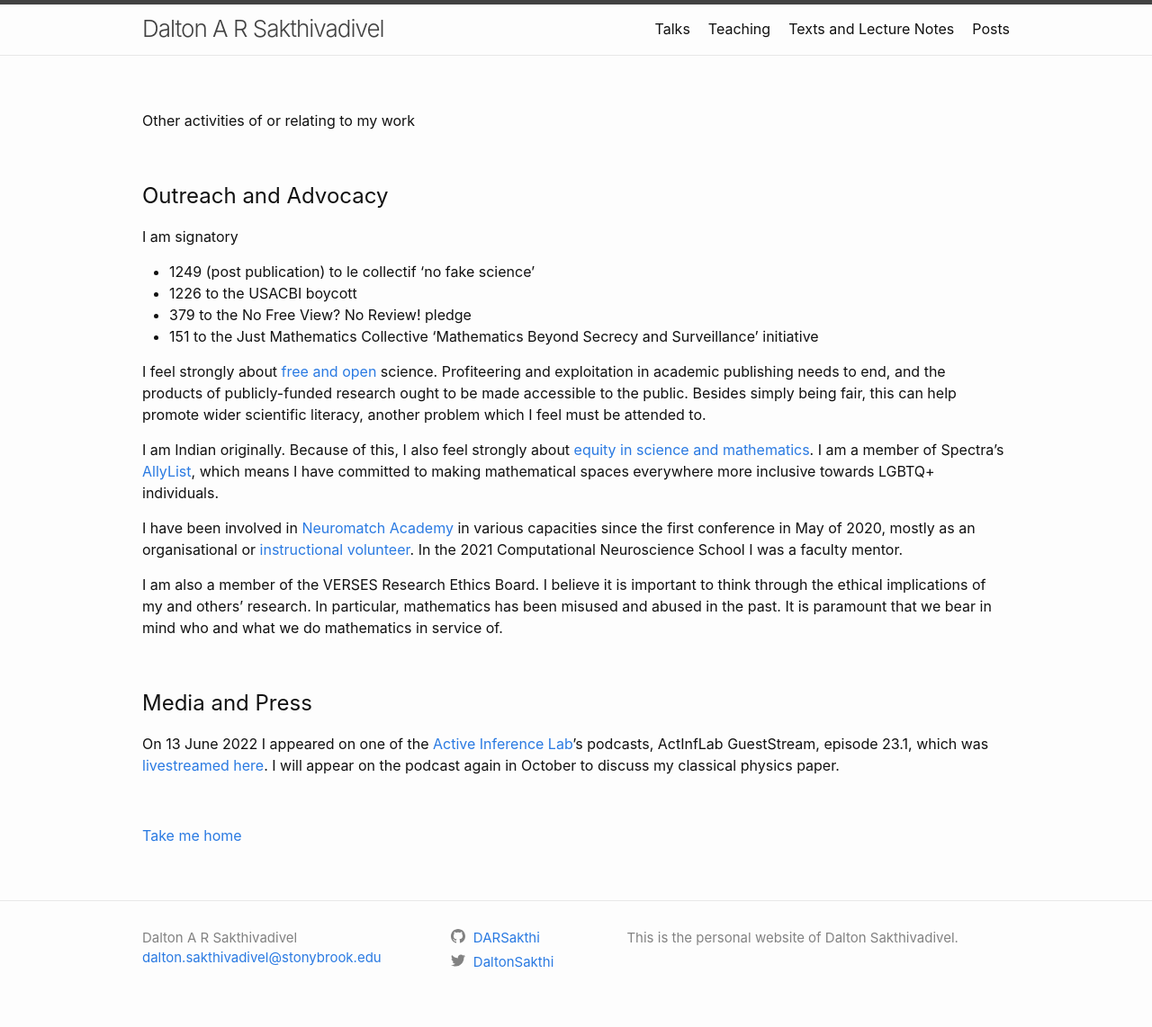
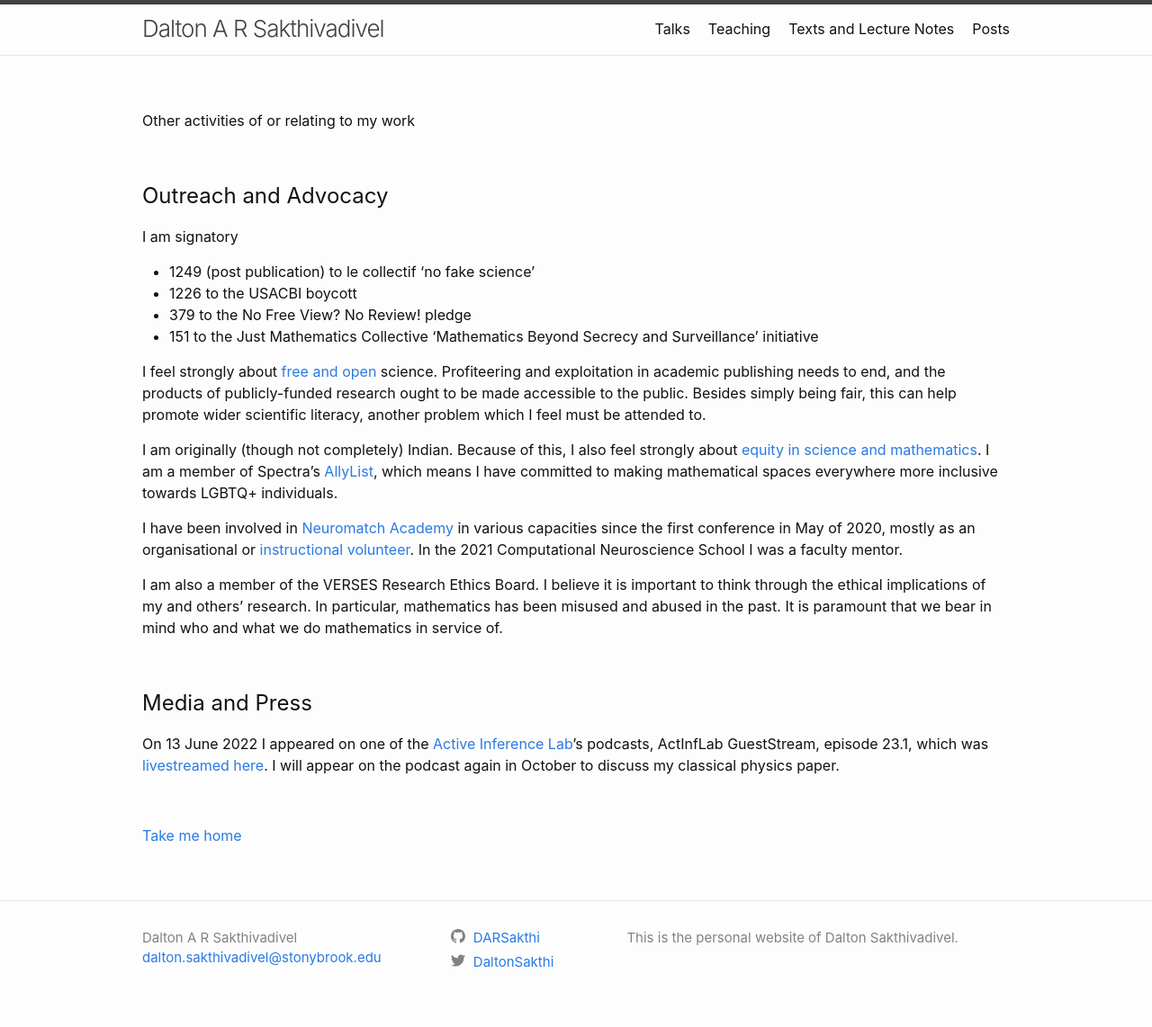
Before and after one commit to DARSakthi/DARSakthi.github.io, a Jekyll site: the page built from other.markdown, in a window 1280 px wide. Shown: the whole page at 90% size. Built offline with Jekyll 4.4.1, drawn with Linux system fonts in a browser that asks for light colours.

Commit message:
Update language

```diff
--- a/other.markdown
+++ b/other.markdown
@@ -17,7 +17,7 @@ I am signatory
 
 I feel strongly about [free and open](https://julesh.com/2021/02/16/free-publishing/) science. Profiteering and exploitation in academic publishing needs to end, and the products of publicly-funded research ought to be made accessible to the public. Besides simply being fair, this can help promote wider scientific literacy, another problem which I feel must be attended to.
 
-I am Indian originally. Because of this, I also feel strongly about [equity in science and mathematics](http://math.sfsu.edu/federico/). I am a member of Spectra's [AllyList](http://lgbtmath.org/People.html), which means I have committed to making mathematical spaces everywhere more inclusive towards LGBTQ+ individuals.
+I am originally (though not completely) Indian. Because of this, I also feel strongly about [equity in science and mathematics](http://math.sfsu.edu/federico/). I am a member of Spectra's [AllyList](http://lgbtmath.org/People.html), which means I have committed to making mathematical spaces everywhere more inclusive towards LGBTQ+ individuals.
 
 I have been involved in [Neuromatch Academy](https://academy.neuromatch.io) in various capacities since the first conference in May of 2020, mostly as an organisational or [instructional volunteer](https://darsakthi.github.io/teaching/2020-NMA). In the 2021 Computational Neuroscience School I was a faculty mentor.
 
```
